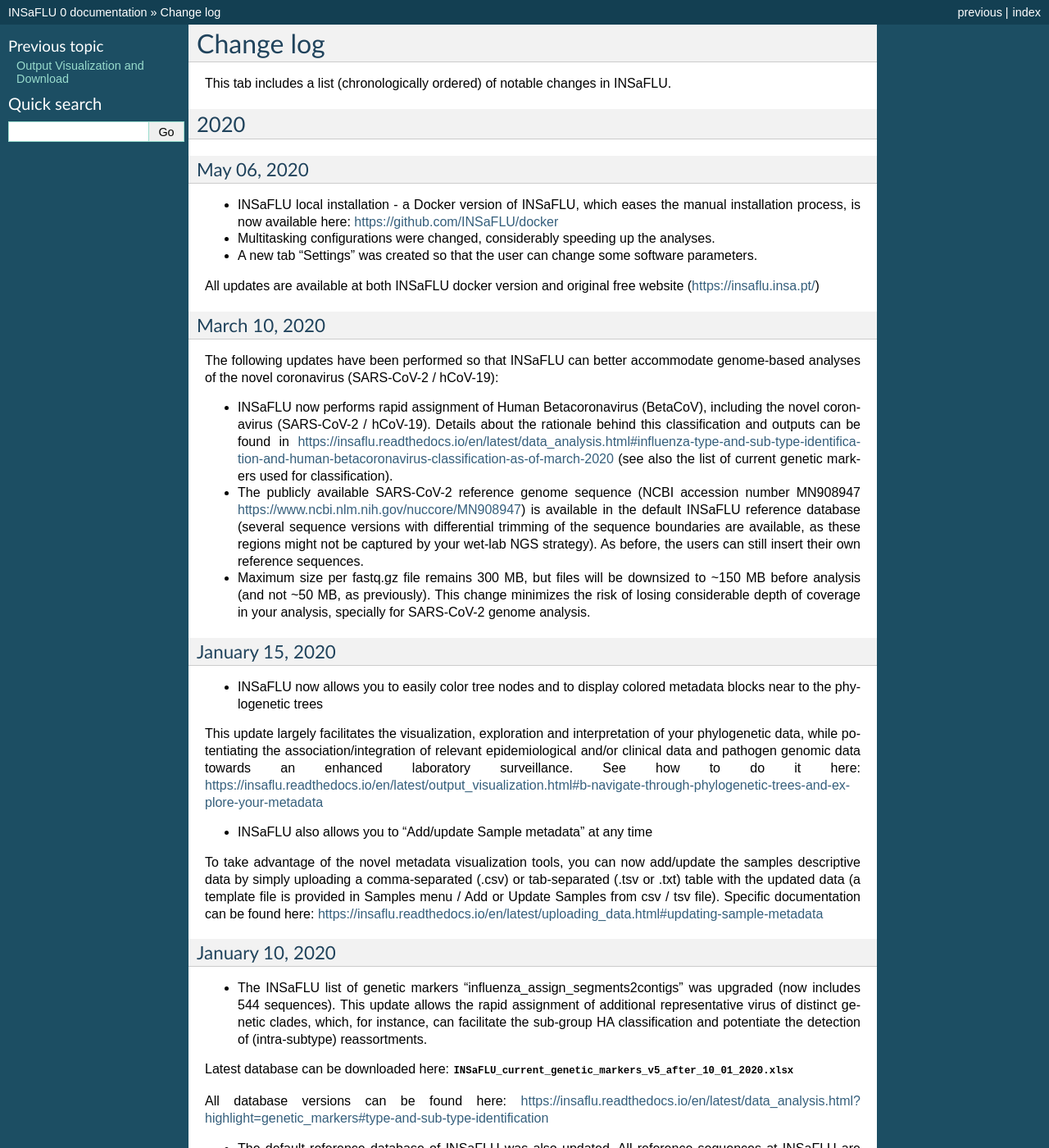
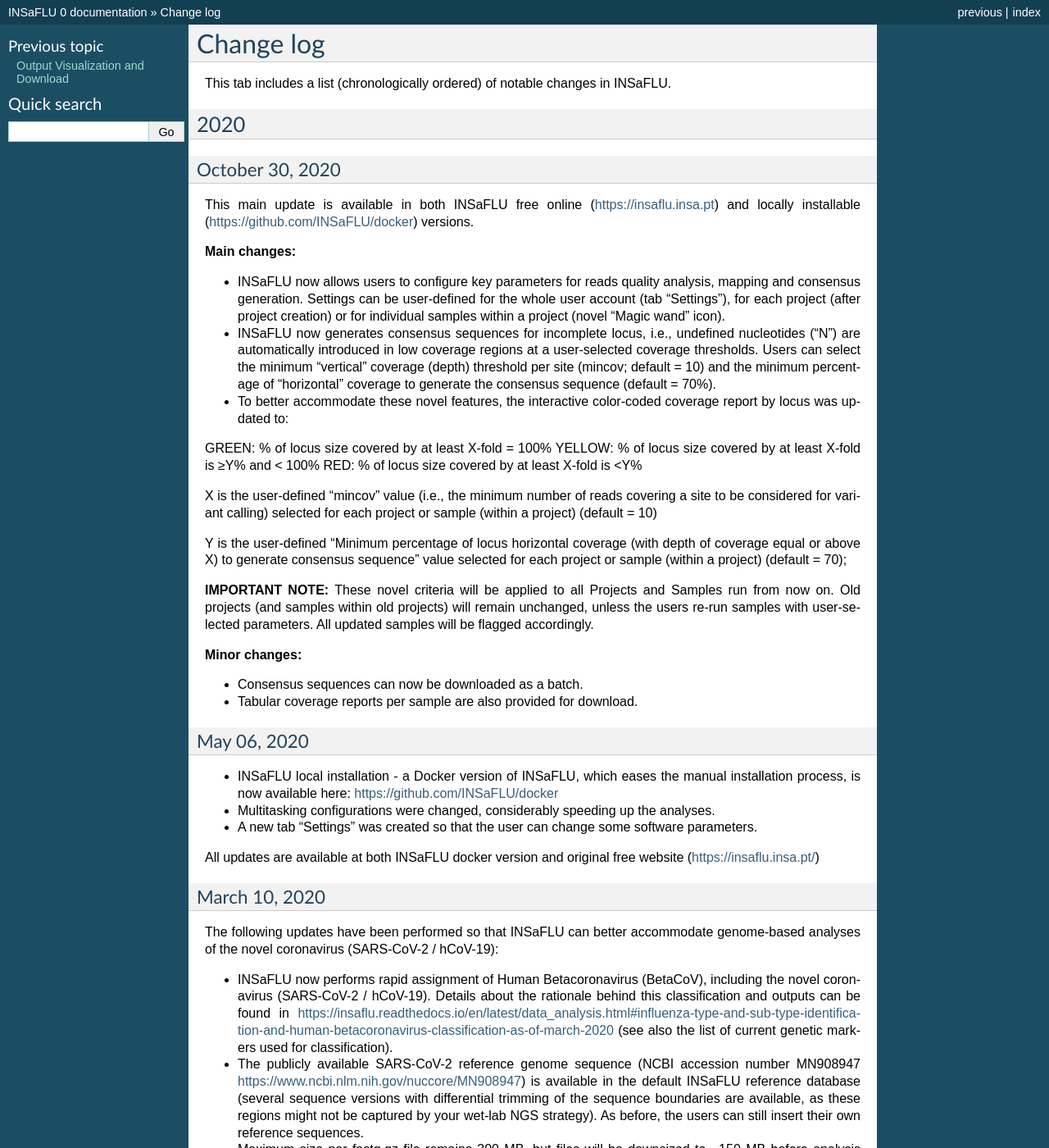
Before and after one commit to INSaFLU/insaflu_docs, a Sphinx documentation site: the page built from docs/change_log.rst, in a window 1280 px wide and 1400 px high. Shown: the whole window at 82% size. Built offline with Sphinx 7.4.7, drawn with Linux system fonts in a browser that asks for light colours; formulas are drawn with MathJax 3.

Commit message:
Main update 30 Oct 2020

```diff
--- a/docs/change_log.rst
+++ b/docs/change_log.rst
@@ -5,6 +5,37 @@
 
 2020
 ----
+
+
+October 30, 2020
+.......................
+
+This main update is available in both INSaFLU free online (https://insaflu.insa.pt) and locally installable (https://github.com/INSaFLU/docker) versions.
+
+**Main changes:**
+
+-  INSaFLU now allows users to configure key parameters for reads quality analysis, mapping and consensus generation. Settings can be user-defined for the whole user account (tab “Settings”), for each project (after project creation) or for individual samples within a project (novel “Magic wand” icon).
+
+- INSaFLU now generates consensus sequences for incomplete locus, i.e., undefined nucleotides (“N”) are automatically introduced in low coverage regions at a user-selected coverage thresholds. Users can select the minimum “vertical” coverage (depth) threshold per site (mincov; default = 10) and the minimum percentage of “horizontal” coverage to generate the consensus sequence (default = 70%).
+
+- To better accommodate these novel features, the interactive color-coded coverage report by locus was updated to:
+
+GREEN: % of locus size covered by at least X-fold = 100%
+YELLOW: % of locus size covered by at least X-fold is ≥Y% and < 100%
+RED: % of locus size covered by at least X-fold is <Y%
+
+X is the user-defined "mincov" value (i.e., the minimum number of reads covering a site to be considered for variant calling) selected for each project or sample (within a project) (default = 10)
+
+Y is the user-defined "Minimum percentage of locus horizontal coverage (with depth of coverage equal or above X) to generate consensus sequence" value selected for each project or sample (within a project) (default = 70);
+
+**IMPORTANT NOTE:** These novel criteria will be applied to all Projects and Samples run from now on. Old projects (and samples within old projects) will remain unchanged, unless the users re-run samples with user-selected parameters. All updated samples will be flagged accordingly.
+
+**Minor changes:**
+
+- Consensus sequences can now be downloaded as a batch.
+
+- Tabular coverage reports per sample are also provided for download.
+
 
 
 May 06, 2020
```
